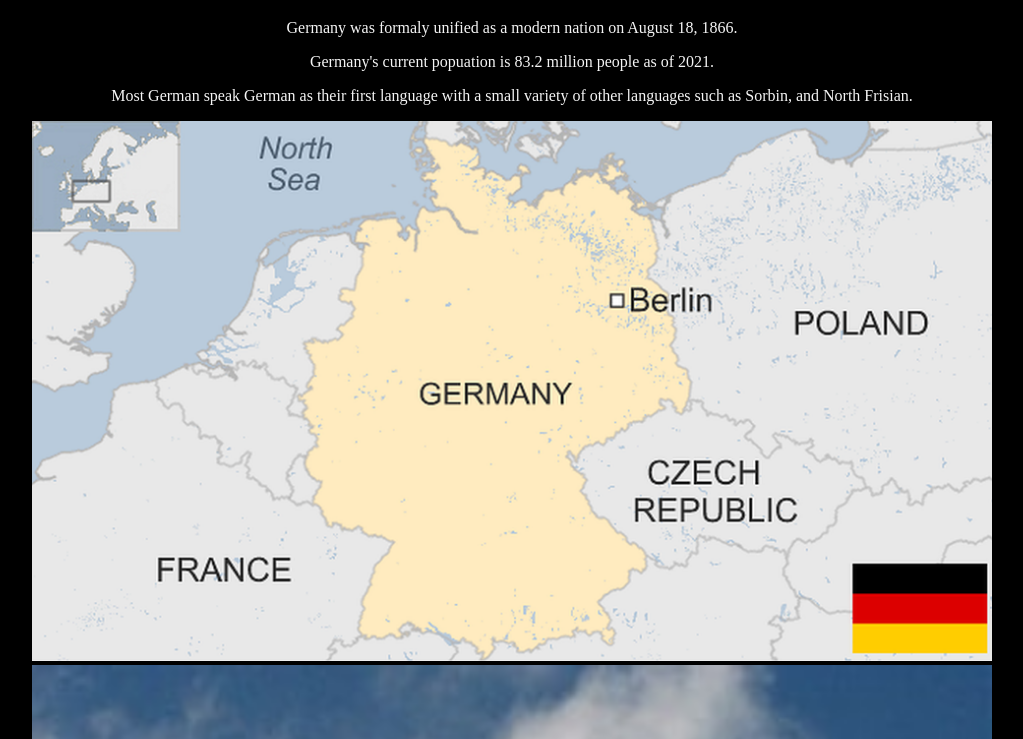
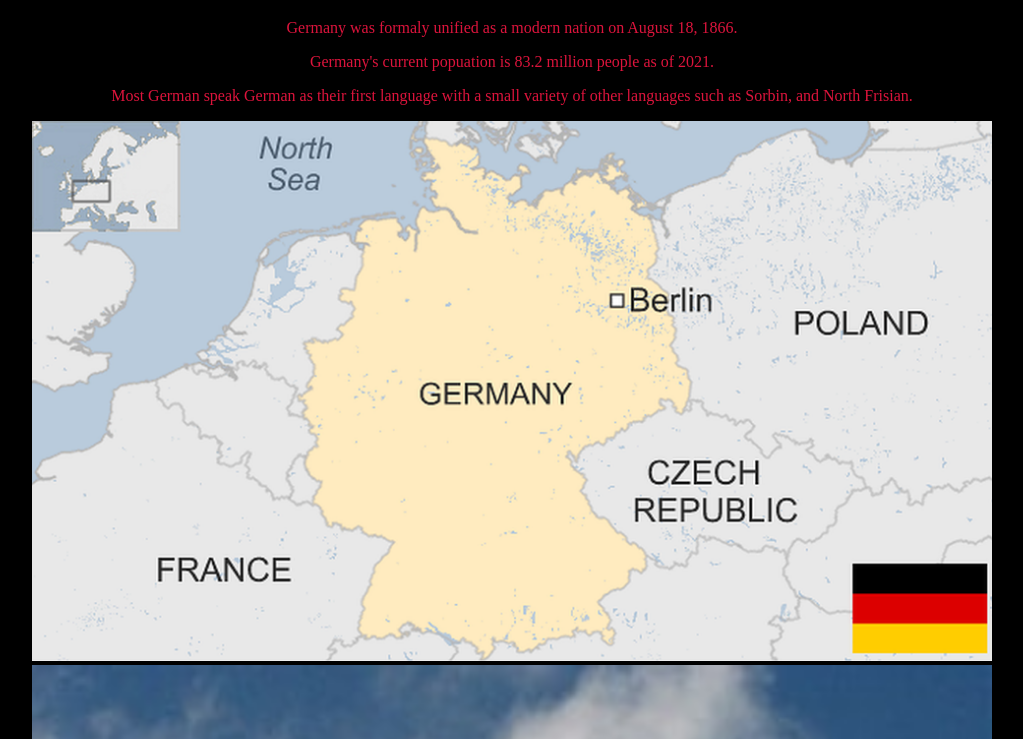
Before and after one commit to BloodShadeC/Country-Web-Site, a plain HTML site: page index.html in a window 1280 px wide. Shown: the part 61-800 px from the top of the page, without its empty margins (128-1151 px from the left). Drawn offline with Linux system fonts and the light colour scheme.

Commit message:
changed text color back to crimson

```diff
--- a/Styles.css
+++ b/Styles.css
@@ -1,6 +1,6 @@
 body{
     background-color: black;
-    color: whitesmoke;
+    color: crimson;
     text-align: center;
 }
 
```
